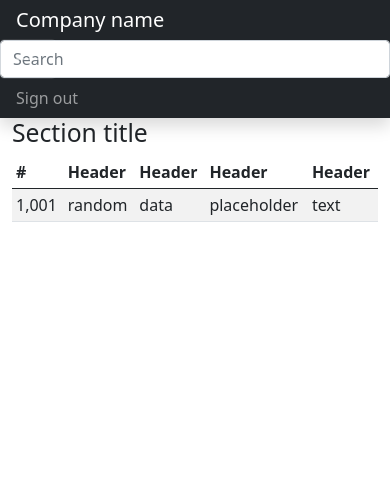
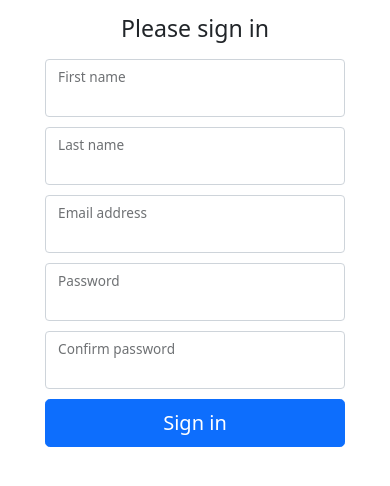
Before and after one commit to dimaoag/microservices, a Vue app in the folder frontend/: page /register in a window 390 px wide. Shown: the top 486 px of the page. Built offline with nearby package versions, Linux system fonts and the light colour scheme; what bootstrap-icons-vue would draw is missing.

Commit message:
add pages

```diff
--- a/frontend/src/App.vue
+++ b/frontend/src/App.vue
@@ -1,43 +1,11 @@
 <template>
-  <div class="wrapper">
-    <Header />
-    <div class="container-fluid">
-      <div class="row">
-        <Sidebar />
-        <Main />
-      </div>
-    </div>
-  </div>
+  <router-view></router-view>
 </template>
 
 <script lang="ts">
 import { defineComponent } from 'vue'
-import Sidebar from '@/components/Sidebar.vue'
-import Header from '@/components/Header.vue'
-import Main from '@/components/Main.vue'
 
 export default defineComponent({
-  name: 'App',
-  components: {
-    Sidebar,
-    Header,
-    Main
-  },
+  name: 'App'
 });
 </script>
-
-<style>
-.bd-placeholder-img {
-  font-size: 1.125rem;
-  text-anchor: middle;
-  -webkit-user-select: none;
-  -moz-user-select: none;
-  user-select: none;
-}
-
-@media (min-width: 768px) {
-  .bd-placeholder-img-lg {
-    font-size: 3.5rem;
-  }
-}
-</style>
--- a/frontend/src/components/Header.vue
+++ b/frontend/src/components/Header.vue
@@ -1,17 +1,30 @@
 <template>
-  <header class="navbar navbar-dark sticky-top bg-dark flex-md-nowrap p-0 shadow">
-    <a class="navbar-brand col-md-3 col-lg-2 me-0 px-3" href="#">Company name</a>
-    <button class="navbar-toggler position-absolute d-md-none collapsed" type="button" data-bs-toggle="collapse"
-            data-bs-target="#sidebarMenu" aria-controls="sidebarMenu" aria-expanded="false"
-            aria-label="Toggle navigation">
-      <span class="navbar-toggler-icon"></span>
-    </button>
-    <input class="form-control form-control-dark w-100" type="text" placeholder="Search" aria-label="Search">
-    <ul class="navbar-nav px-3">
-      <li class="nav-item text-nowrap">
-        <a class="nav-link" href="#">Sign out</a>
-      </li>
-    </ul>
+  <header>
+    <nav class="navbar navbar-expand-md navbar-dark bg-dark">
+      <div class="container-fluid">
+        <a class="navbar-brand col-md-3 col-lg-2 me-0 px-3" href="#">Company name</a>
+        <button class="navbar-toggler" type="button" data-bs-toggle="collapse" data-bs-target="#navbarCollapse" aria-controls="navbarCollapse" aria-expanded="false" aria-label="Toggle navigation">
+          <span class="navbar-toggler-icon"></span>
+        </button>
+        <div class="collapse navbar-collapse" id="navbarCollapse">
+          <ul class="navbar-nav me-auto mb-2 mb-md-0">
+            <li class="nav-item">
+              <a class="nav-link active" aria-current="page" href="#">Home</a>
+            </li>
+            <li class="nav-item">
+              <a class="nav-link" href="#">Link</a>
+            </li>
+            <li class="nav-item">
+              <a class="nav-link disabled" href="#" tabindex="-1" aria-disabled="true">Disabled</a>
+            </li>
+          </ul>
+          <form class="d-flex">
+            <input class="form-control me-2" type="search" placeholder="Search" aria-label="Search">
+            <button class="btn btn-outline-success" type="submit">Search</button>
+          </form>
+        </div>
+      </div>
+    </nav>
   </header>
 </template>
 
--- a/frontend/src/main.ts
+++ b/frontend/src/main.ts
@@ -8,4 +8,8 @@ import "bootstrap/dist/css/bootstrap.min.css"
 import "bootstrap"
 import { BootstrapIconsPlugin } from 'bootstrap-icons-vue';
 
-createApp(App).use(store).use(router).use(BootstrapIconsPlugin).mount('#app')
+createApp(App)
+  .use(store)
+  .use(router)
+  .use(BootstrapIconsPlugin)
+  .mount('#app')
--- /dev/null
+++ b/frontend/src/pages/public/auth/Login.vue
@@ -0,0 +1,76 @@
+<template>
+  <div class="login-wrapper text-center">
+    <main class="form-signin">
+      <form>
+        <h1 class="h3 mb-3 fw-normal">Please log in</h1>
+
+        <div class="form-floating">
+          <input type="email" class="form-control" id="email" required>
+          <label for="email">Email address</label>
+        </div>
+
+        <div class="form-floating">
+          <input type="password" class="form-control" id="password" required>
+          <label for="password">Password</label>
+        </div>
+
+        <button class="w-100 btn btn-lg btn-primary" type="submit">Log in</button>
+      </form>
+    </main>
+  </div>
+</template>
+
+<script lang="ts">
+import { defineComponent } from 'vue';
+
+export default defineComponent({
+  name: 'Register',
+});
+</script>
+
+<style scoped>
+body {
+  height: 100%;
+}
+
+body {
+  display: flex;
+  align-items: center;
+  padding-top: 40px;
+  padding-bottom: 40px;
+  background-color: #f5f5f5;
+}
+
+.form-signin {
+  width: 100%;
+  max-width: 330px;
+  padding: 15px;
+  margin: auto;
+}
+
+.form-signin .checkbox {
+  font-weight: 400;
+}
+
+.form-signin .form-floating:focus-within {
+  z-index: 2;
+}
+
+.form-floating {
+  margin-bottom: 10px;
+}
+
+.bd-placeholder-img {
+  font-size: 1.125rem;
+  text-anchor: middle;
+  -webkit-user-select: none;
+  -moz-user-select: none;
+  user-select: none;
+}
+
+@media (min-width: 768px) {
+  .bd-placeholder-img-lg {
+    font-size: 3.5rem;
+  }
+}
+</style>
--- /dev/null
+++ b/frontend/src/pages/public/auth/Register.vue
@@ -0,0 +1,91 @@
+<template>
+  <div class="register-wrapper text-center">
+    <main class="form-signin">
+      <form>
+        <h1 class="h3 mb-3 fw-normal">Please sign in</h1>
+
+        <div class="form-floating">
+          <input type="text" class="form-control" id="firstName" required>
+          <label for="firstName">First name</label>
+        </div>
+
+        <div class="form-floating">
+          <input type="text" class="form-control" id="lastName" required>
+          <label for="lastName">Last name</label>
+        </div>
+
+        <div class="form-floating">
+          <input type="email" class="form-control" id="email" required>
+          <label for="email">Email address</label>
+        </div>
+
+        <div class="form-floating">
+          <input type="password" class="form-control" id="password" required>
+          <label for="password">Password</label>
+        </div>
+
+        <div class="form-floating">
+          <input type="password" class="form-control" id="passwordConfirm" required>
+          <label for="passwordConfirm">Confirm password</label>
+        </div>
+
+        <button class="w-100 btn btn-lg btn-primary" type="submit">Sign in</button>
+      </form>
+    </main>
+  </div>
+</template>
+
+<script lang="ts">
+import { defineComponent } from 'vue';
+
+export default defineComponent({
+  name: 'Register',
+});
+</script>
+
+<style scoped>
+body {
+  height: 100%;
+}
+
+body {
+  display: flex;
+  align-items: center;
+  padding-top: 40px;
+  padding-bottom: 40px;
+  background-color: #f5f5f5;
+}
+
+.form-signin {
+  width: 100%;
+  max-width: 330px;
+  padding: 15px;
+  margin: auto;
+}
+
+.form-signin .checkbox {
+  font-weight: 400;
+}
+
+.form-signin .form-floating:focus-within {
+  z-index: 2;
+}
+
+.form-floating {
+  margin-bottom: 10px;
+}
+
+.bd-placeholder-img {
+  font-size: 1.125rem;
+  text-anchor: middle;
+  -webkit-user-select: none;
+  -moz-user-select: none;
+  user-select: none;
+}
+
+@media (min-width: 768px) {
+  .bd-placeholder-img-lg {
+    font-size: 3.5rem;
+  }
+}
+</style>
--- a/frontend/src/router/index.ts
+++ b/frontend/src/router/index.ts
@@ -1,4 +1,5 @@
 import { createRouter, createWebHistory, RouteRecordRaw } from 'vue-router'
+import Register from '@/pages/public/auth/Register.vue'
 
 const routes: Array<RouteRecordRaw> = [
   // {
@@ -6,6 +7,10 @@ const routes: Array<RouteRecordRaw> = [
   //   name: 'Home',
   //   component: Home
   // }
+  {
+    path: '/register',
+    component: Register
+  }
 ]
 
 const router = createRouter({
```
Also changed, not shown: frontend/src/pages/secure/Secure.vue (added, +43 -0 lines).
